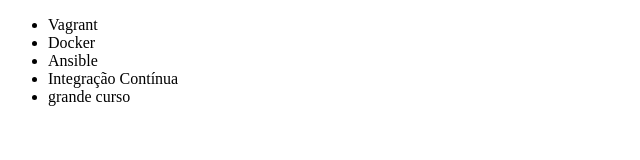
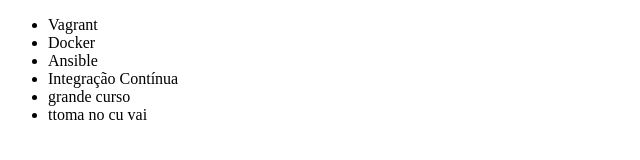
Before and after one commit to ian315prt/AluraAula, a plain HTML site: page index.htm in a window 1280 px wide. Shown: the full height of the page, 0-640 px from the left. Drawn offline with Linux system fonts and the light colour scheme.

Commit message:
mais um teste de commit

```diff
--- a/index.htm
+++ b/index.htm
@@ -11,6 +11,7 @@
         <li>Ansible</li>
         <li>Integração Contínua</li>
         <li>grande curso</li>
+        <li>ttoma no cu vai</li>
     </ul>
 </body>
 </html>
```
